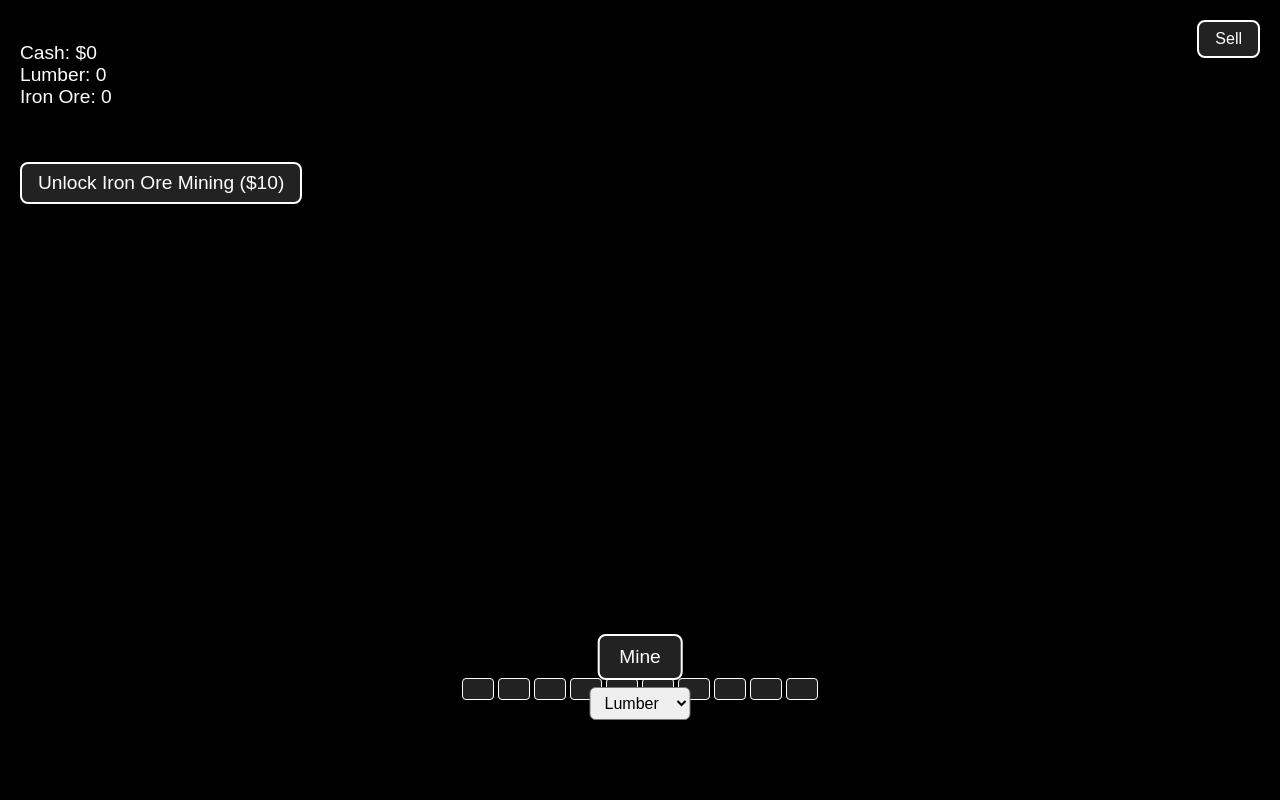
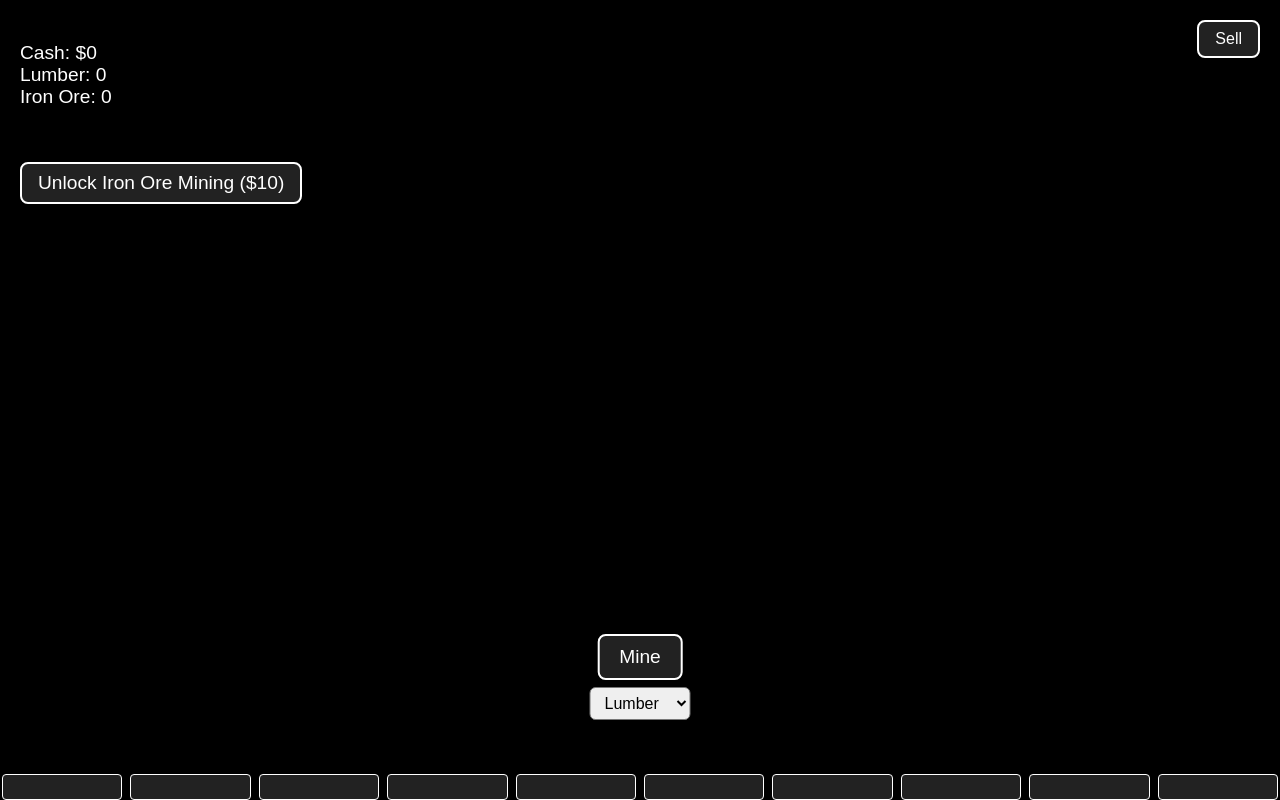
Before and after one commit to Baggins5066/Chatt-Mining-Co, a plain HTML site: page index.html in a window 1280 px wide. Drawn offline with Linux system fonts and the light colour scheme.

Commit message:
Moved mining progress to bottom of screen

```diff
--- a/index.html
+++ b/index.html
@@ -23,19 +23,25 @@
             border: none;
         }
         #progressBar {
-            position: absolute;
-            left: 50%;
-            transform: translateX(-50%);
-            bottom: 100px;
+            position: fixed;
+            left: 0;
+            right: 0;
+            bottom: 0;
+            width: 100vw;
             display: flex;
             gap: 4px;
+            z-index: 10;
+            padding: 0 0 0 0;
+            background: none;
         }
         .progress-segment {
-            width: 30px;
-            height: 20px;
+            flex: 1 1 0;
+            min-width: 0;
+            height: 24px;
             background: #222;
             border: 1px solid #fff;
             border-radius: 4px;
+            margin: 0 2px;
         }
         .progress-filled {
             background: #4caf50;
```
